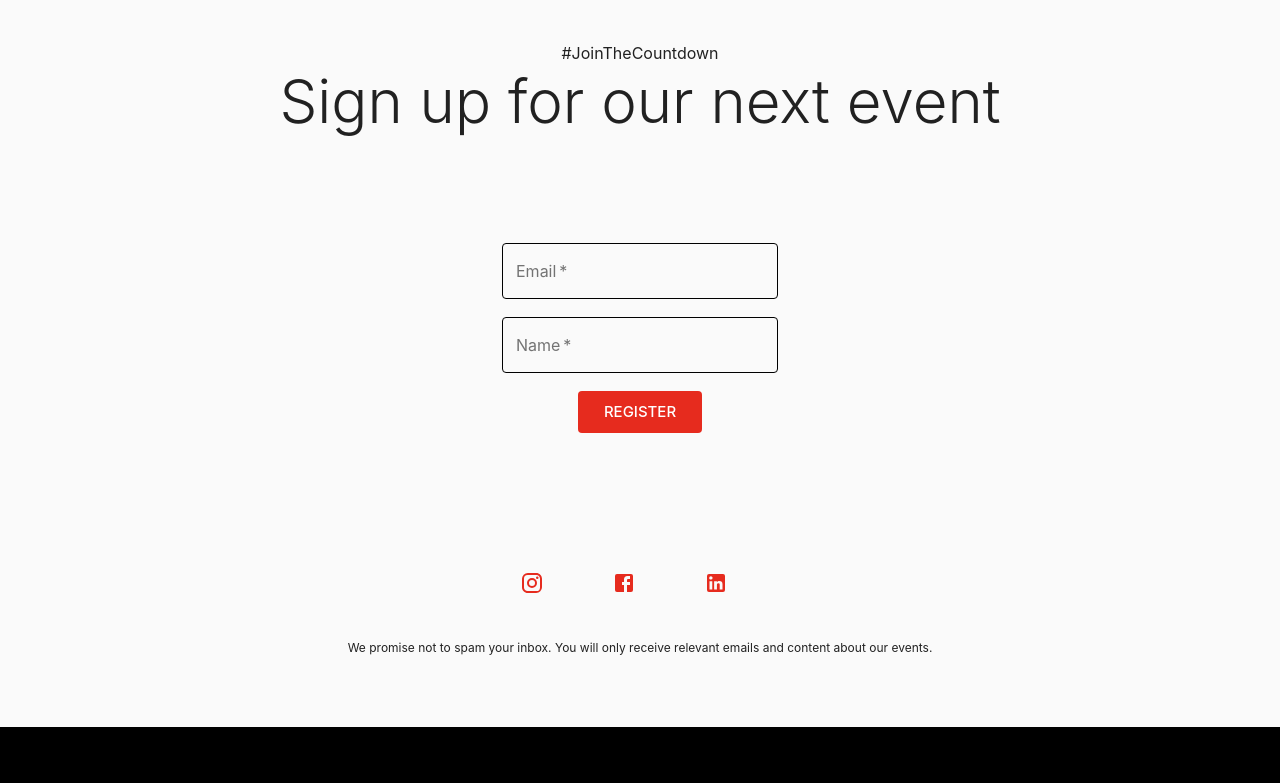
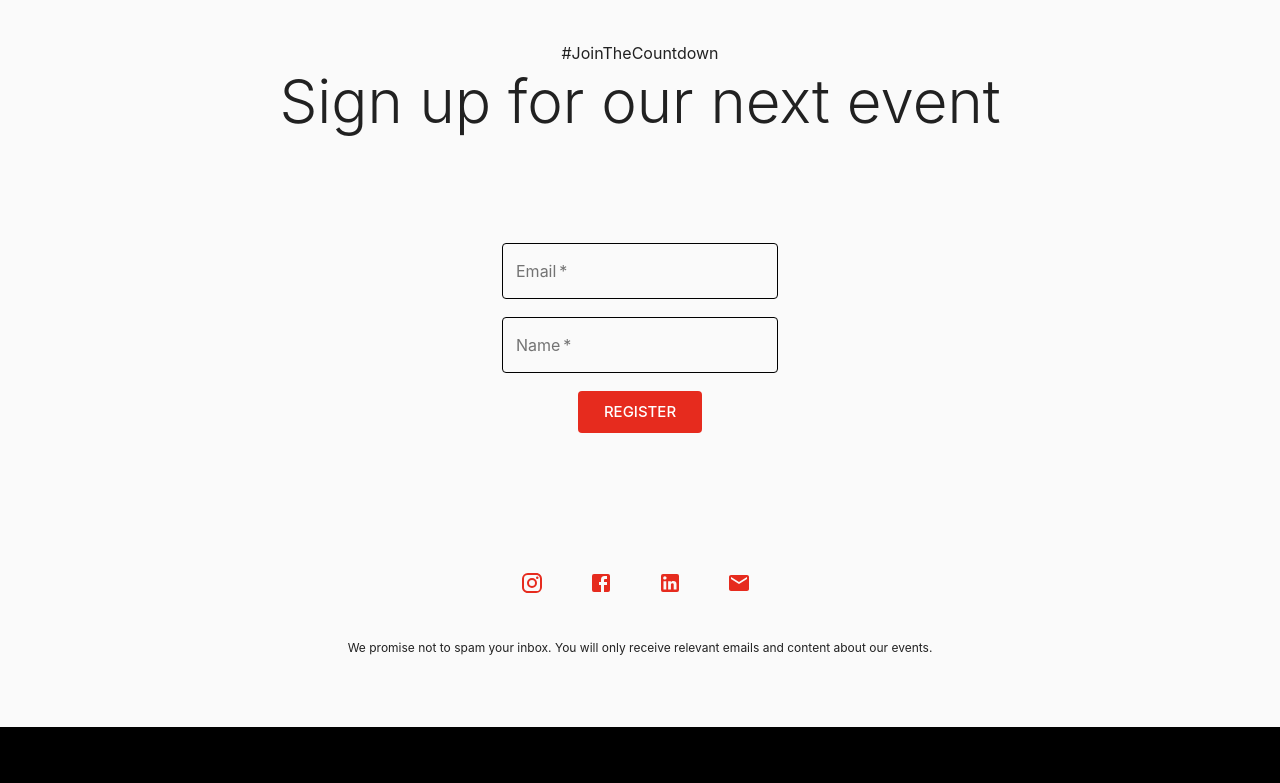
Before and after one commit to clearly-outsane/TEDx_PESU, a React (Create React App) app: page / in a window 1280 px wide. Shown: the part 3688-4471 px from the top of the page. Built offline with nearby package versions, Linux system fonts and the light colour scheme.

Commit message:
moved email to social media section

```diff
--- a/src/components/RecruitSection.js
+++ b/src/components/RecruitSection.js
@@ -81,7 +81,7 @@ const Quote = () => {
               </Grid>
             </Grid>
           </Grid>
-
+{/*
           <Grid item xs={12}>
             <Typography variant="h4" align="left" gutterBottom>
               Contact us at:
@@ -94,7 +94,7 @@ const Quote = () => {
             >
               contact @tedxpesu.com
             </Typography>
-          </Grid>
+        	</Grid> */}
         </Grid>
       </Container>
     </div>
--- a/src/components/SocialMedia.js
+++ b/src/components/SocialMedia.js
@@ -3,6 +3,7 @@ import Grid from "@material-ui/core/Grid";
 import InstagramIcon from "@material-ui/icons/Instagram";
 import FacebookIcon from "@material-ui/icons/Facebook";
 import LinkedInIcon from "@material-ui/icons/LinkedIn";
+import MailIcon from "@material-ui/icons/Mail";
 
 const SocialMedia = () => {
   return (
@@ -44,6 +45,19 @@ const SocialMedia = () => {
           />
         </a>
       </Grid>
+			<Grid item xs>
+        <a
+          href="mailto:contact@tedxpesu.com"
+          target="_blank"
+          rel="noopener noreferrer"
+          style={{ padding: 0 }}
+        >
+          <MailIcon
+            color="primary"
+            style={{ marginLeft: "18", marginRight: "18" }}
+          />
+        </a>
+      </Grid>
     </Grid>
   );
 };
```
